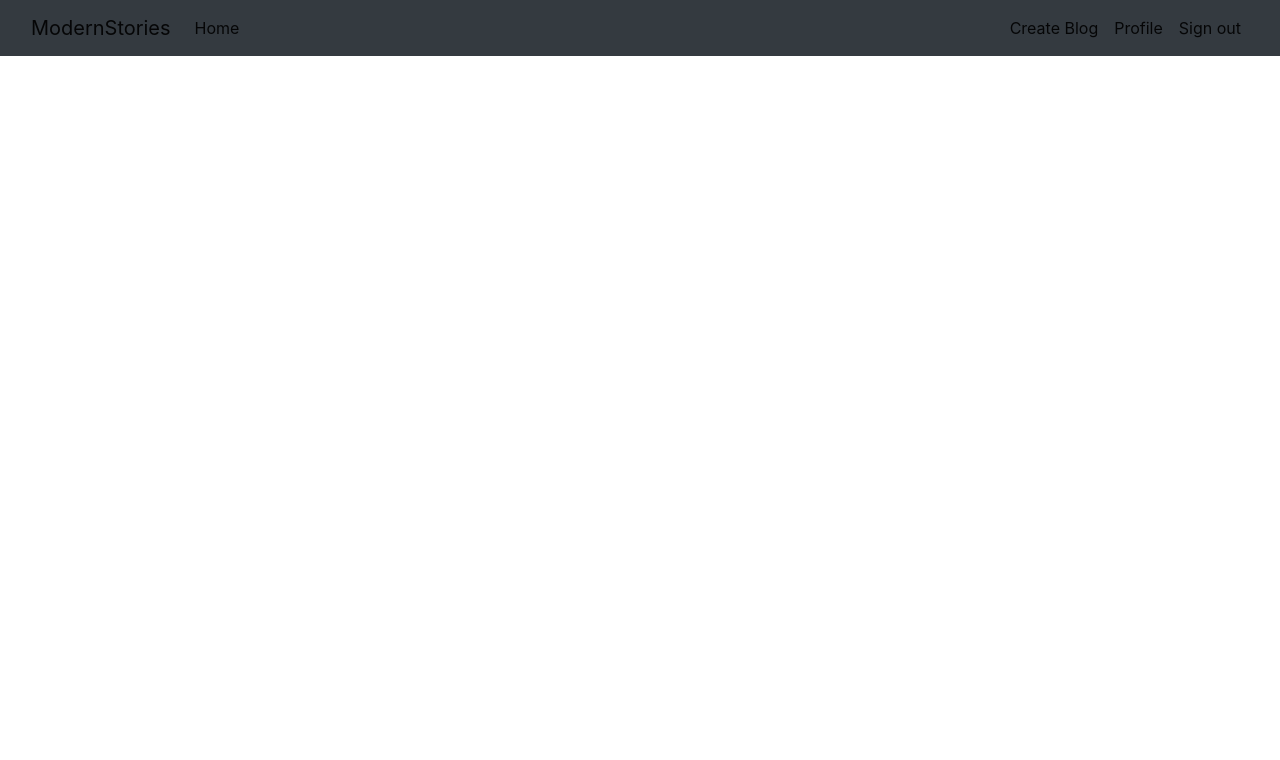
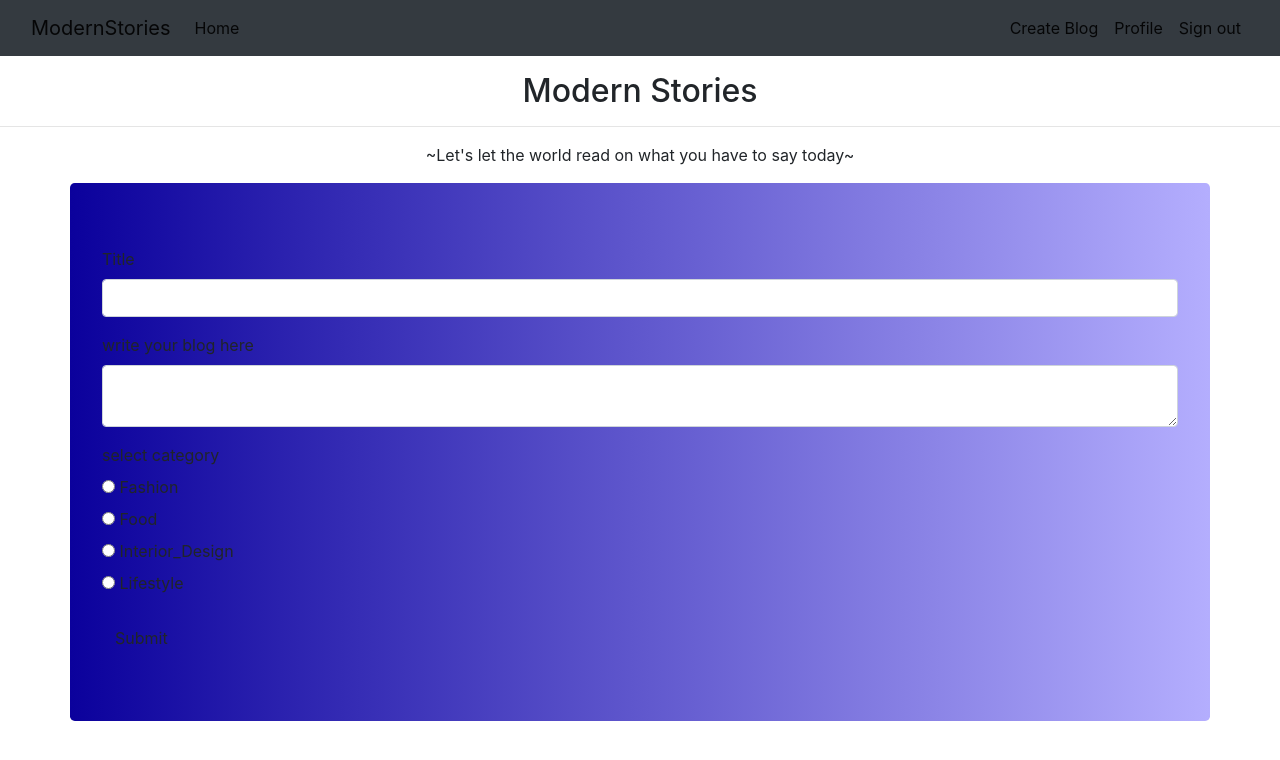
Before and after one commit to Wannjer1/Digital-stories, a Flask app: page /newBlog in a window 1280 px wide. Shown: the top 760 px of the page. Run offline with Flask 2, Linux system fonts and the light colour scheme; the visitor is signed in with stand-in values (Sample User, id 1); data comes from the database, SQL or seed files in the repository; some libraries are stand-ins or nearby versions.

Commit message:
newblog forms styling

```diff
--- a/app/templates/newblog.html
+++ b/app/templates/newblog.html
@@ -1 +1,20 @@
-{% extends 'base.html'%} {% block content %} {% endblock %}
+{% extends 'base.html'%} {% import 'bootstrap/wtf.html' as wtf %} {% block
+content %}
+<h2 class="text-center m-3">Modern Stories</h2>
+<hr />
+<p class="text-center">
+  ~Let's let the world read on what you have to say today~
+</p>
+
+<div class="container">
+  <div class="row">
+    <div
+      class="jumbotron container"
+      style="background-image: linear-gradient(to right, #0b019c, #b4aefe)"
+    >
+      {{wtf.quick_form(form)}}
+    </div>
+  </div>
+</div>
+
+{% endblock %}
```
